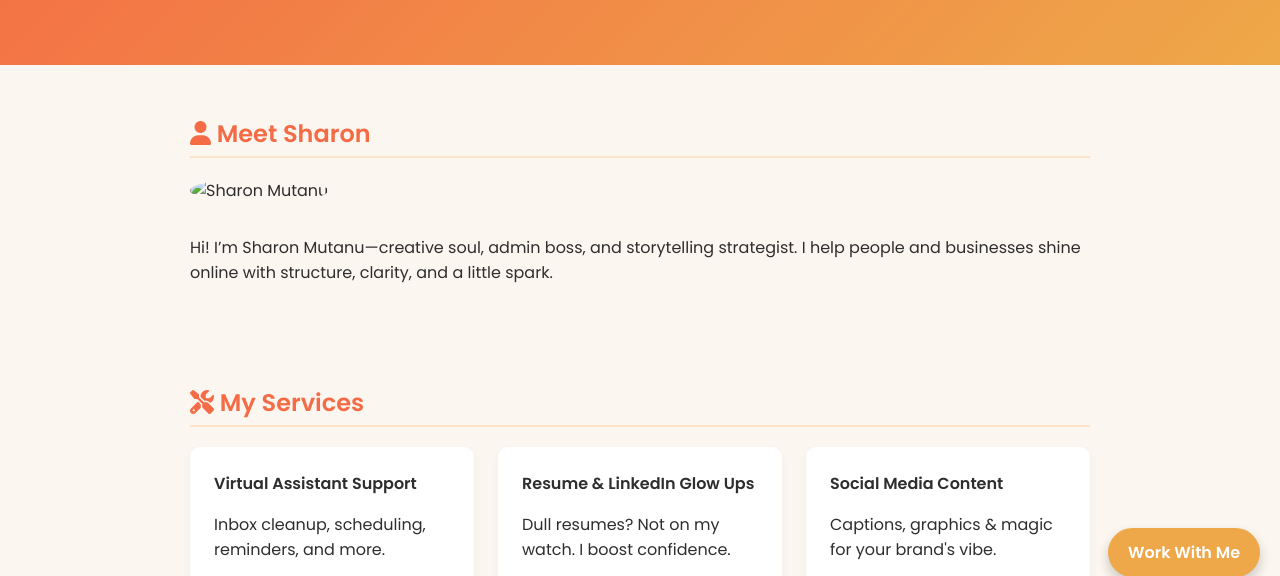
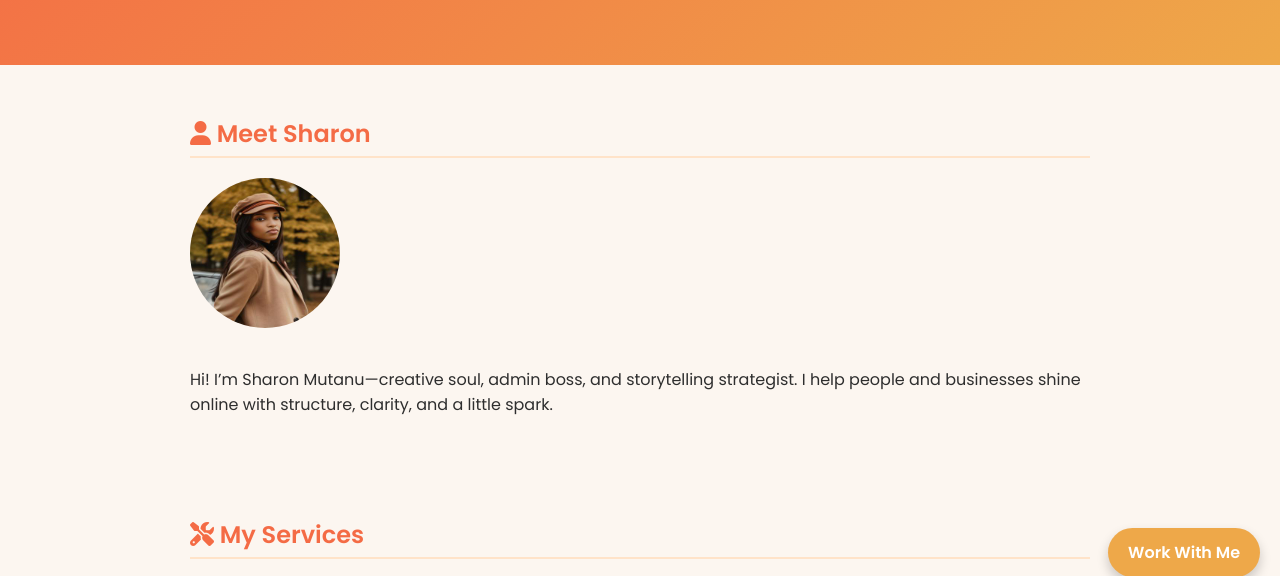
Before and after one commit to Shaaas/sharonmutanu.github.io, a plain HTML site: page index.html in a window 1280 px wide. Shown: the part 203-779 px from the top of the page. Drawn offline with nearby package versions, Linux system fonts and the light colour scheme.

Commit message:
Update index.html

```diff
--- a/index.html
+++ b/index.html
@@ -151,7 +151,7 @@
   <section data-aos="fade-up">
     <h2><i class="fas fa-user"></i> Meet Sharon</h2>
     <div class="bio">
-      <img src="images/profile.jpg" alt="Sharon Mutanu"> <!-- Make sure this path is correct -->
+      <img src="profile.jpg" alt="Sharon Mutanu"> <!-- Make sure this path is correct -->
       <p>Hi! I’m Sharon Mutanu—creative soul, admin boss, and storytelling strategist. I help people and businesses shine online with structure, clarity, and a little spark.</p>
     </div>
   </section>
```
